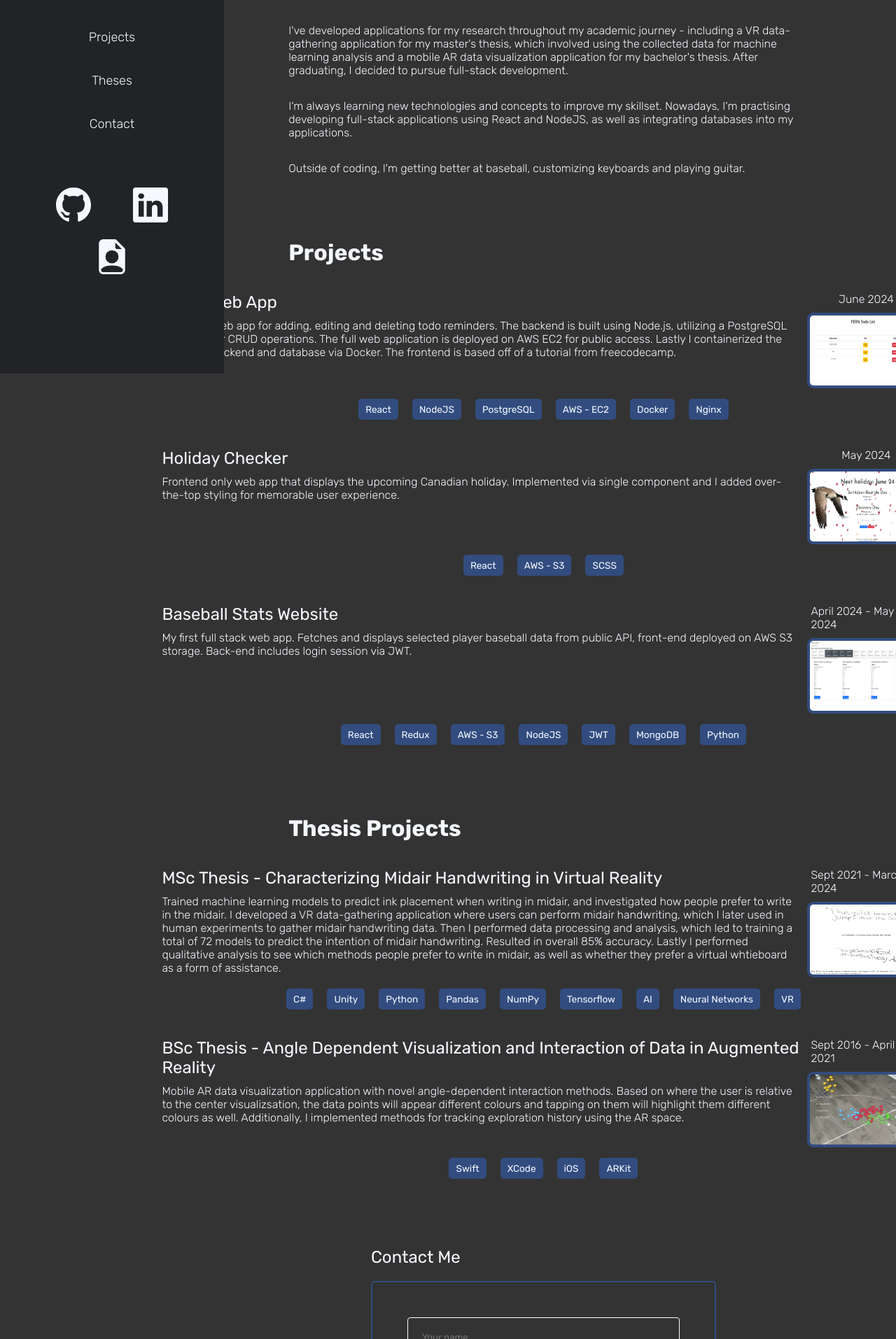
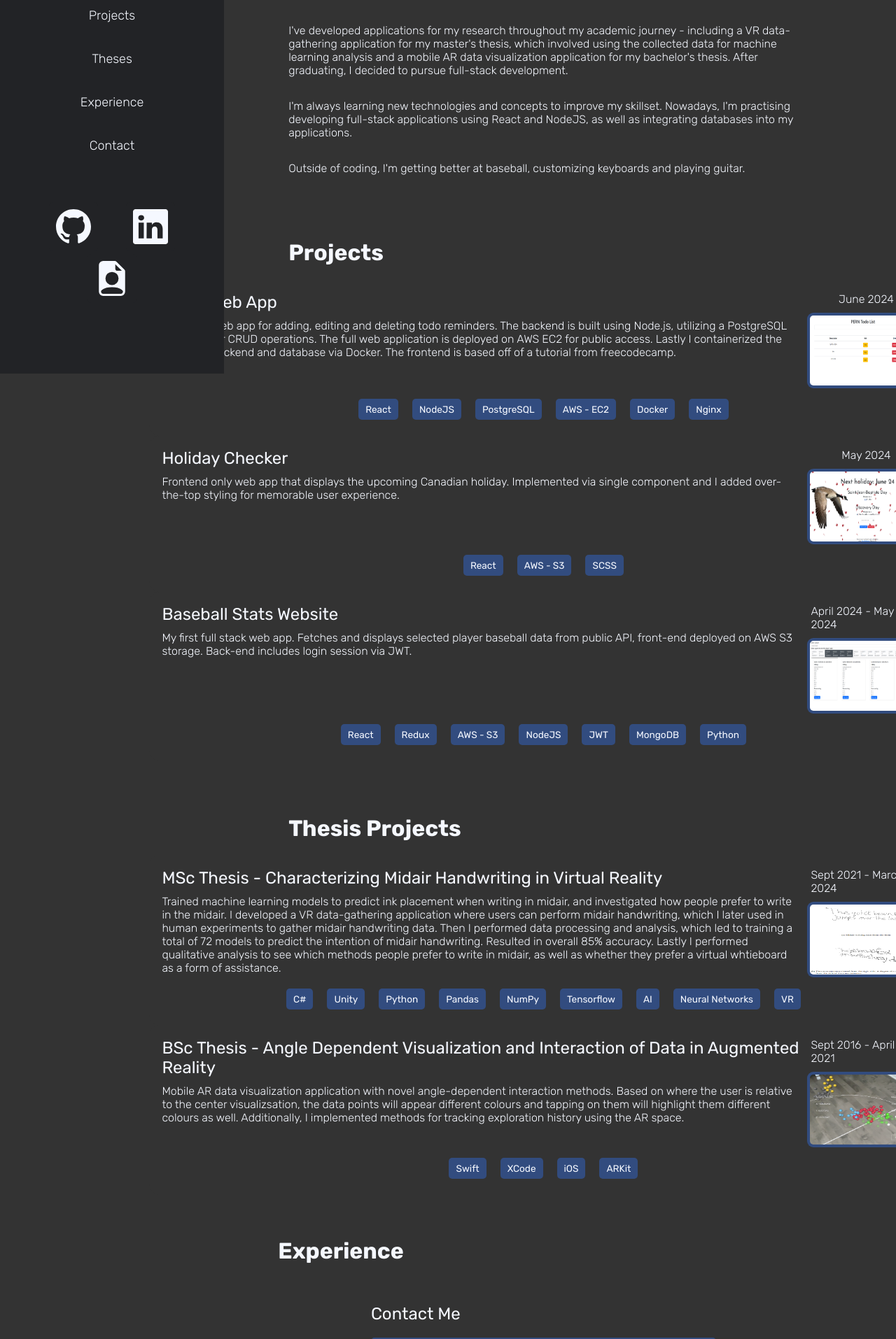
Before and after one commit to kermattc/portfolio-site, a React (Create React App) app in the folder portfolio/: page / in a window 1280 px wide. Shown: the part 266-2180 px from the top of the page at 70% size. Built offline with nearby package versions, Linux system fonts and the light colour scheme.

Commit message:
Adding experience I forgot to add this too lmao

```diff
--- a/portfolio/src/App.tsx
+++ b/portfolio/src/App.tsx
@@ -7,13 +7,16 @@ import About from './components/about';
 import Contact from './components/contact';
 import Projects from './components/projects';
 import Theses from './components/theses';
+import Experience from './components/experience';
 import Navbar from './components/navbar';
+
 
 export default function App() {
   const home = useRef<HTMLDivElement>(null);
   const about = useRef<HTMLDivElement>(null);
   const projects = useRef<HTMLDivElement>(null);
   const theses = useRef<HTMLDivElement>(null);
+  const experience = useRef<HTMLDivElement>(null);
   const contact = useRef<HTMLDivElement>(null);
 
   const scrollToSection = (section: string): void => {
@@ -31,6 +34,9 @@ export default function App() {
         case 'theses':
           theses.current?.scrollIntoView({ behavior: 'smooth'});
           break;
+        case 'experience':
+          experience.current?.scrollIntoView({ behavior: 'smooth'});
+          break;
         case 'contact':
           contact.current?.scrollIntoView({ behavior: 'smooth'});
           break;
@@ -44,6 +50,7 @@ export default function App() {
   const aboutInViewPort = useInViewPort(about, { threshold: 0.7 });
   const projectInViewPort = useInViewPort(projects, { threshold: 0.7 });
   const thesesInViewPort = useInViewPort(theses, { threshold: 0.7 });
+  const experienceInViewPort = useInViewPort(theses, { threshold: 0.7 });
   const contactInViewPort = useInViewPort(contact, { threshold: 0.7 });
 
   const [activeSection, setActiveSection] = useState<string>('');
@@ -55,9 +62,11 @@ export default function App() {
       setActiveSection('project');
     } else if (thesesInViewPort) {
       setActiveSection('theses');
+    } else if (experienceInViewPort) {
+      setActiveSection('experience');
     } else if (contactInViewPort) {
       setActiveSection('contact');
-    } else {
+    }  else {
       setActiveSection('');
     }
   }, [aboutInViewPort, projectInViewPort, thesesInViewPort, contactInViewPort])
@@ -82,6 +91,9 @@ export default function App() {
         <div ref={theses} className='theses'>
           <Theses/>
         </div>
+        <div ref={experience} className='experience'>
+          <Experience/>
+        </div>
         <div ref={contact} className='contact'>
           <Contact/>
         </div>
--- /dev/null
+++ b/portfolio/src/components/experience.tsx
@@ -0,0 +1,26 @@
+import './../App.css'
+
+import experienceData from './../daterz/experience.json';
+
+interface Experience {
+    title: string;
+    description: string[];
+    timeline: string;
+}
+
+const experiences: Experience[] = experienceData.experience;
+
+export default function Experience() {
+
+    return (
+        <div className='experienceContainer'>
+            <h1 className='experienceTitle'>Experience</h1>
+            {
+                // experiences.map((experience, index)) => {
+                //     return(
+                //     )
+                // }
+            }
+        </div>
+    )
+}
--- a/portfolio/src/components/navbar.tsx
+++ b/portfolio/src/components/navbar.tsx
@@ -29,8 +29,7 @@ export const Navbar = ( {scrollToSection, testyMcTestTest, activeSection }: Navb
                 <h1>Matthew Chan</h1>
                 <h2>MSc. Computer Science</h2>
                 <ul>
-                <li className={activeSection === 'about' ? 'link-viewed': 'link'} onClick={() => scrollToSection('about')}
-                >
+                <li className={activeSection === 'about' ? 'link-viewed': 'link'} onClick={() => scrollToSection('about')}>
                     About
                 </li>
                 <li className={activeSection === 'project' ? 'link-viewed': 'link'} onClick={() => scrollToSection('projects')}>
@@ -40,6 +39,9 @@ export const Navbar = ( {scrollToSection, testyMcTestTest, activeSection }: Navb
                     Theses
                 </li>
                 <li className={activeSection === 'contact' ? 'link-viewed': 'link'} onClick={() => scrollToSection('contact')}>
+                    Experience
+                </li>
+                <li className={activeSection === 'experience' ? 'link-viewed': 'link'} onClick={() => scrollToSection('experience')}>
                     Contact
                 </li>
                 </ul>
--- /dev/null
+++ b/portfolio/src/daterz/experience.json
@@ -0,0 +1,20 @@
+{
+    "experience": [
+        {
+            "title" : "Research Assistant",
+            "description": ["I did this", "I did that"],
+            "timeline": "May 2021 - August 2021, June 2024 - Present"
+        },
+
+        {
+            "title" : "Teaching Assitant",
+            "description" : [""],
+            "timeline": "September 2021 - December 2022"
+        },
+        {
+            "title" : "IT Deskside Support",
+            "description" : [""],
+            "timeline": "September 2019 - August 2020"
+        }
+    ]
+}
```
